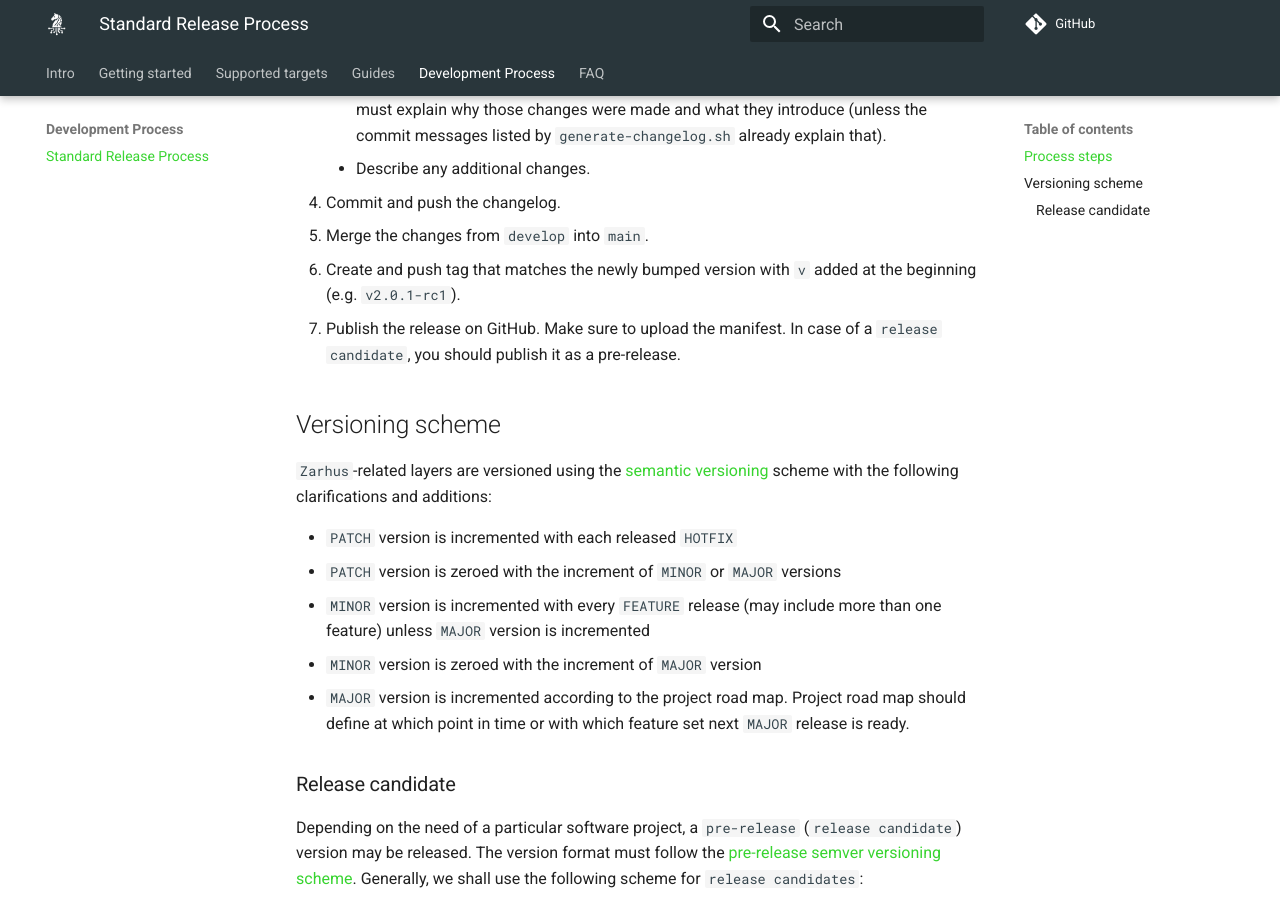
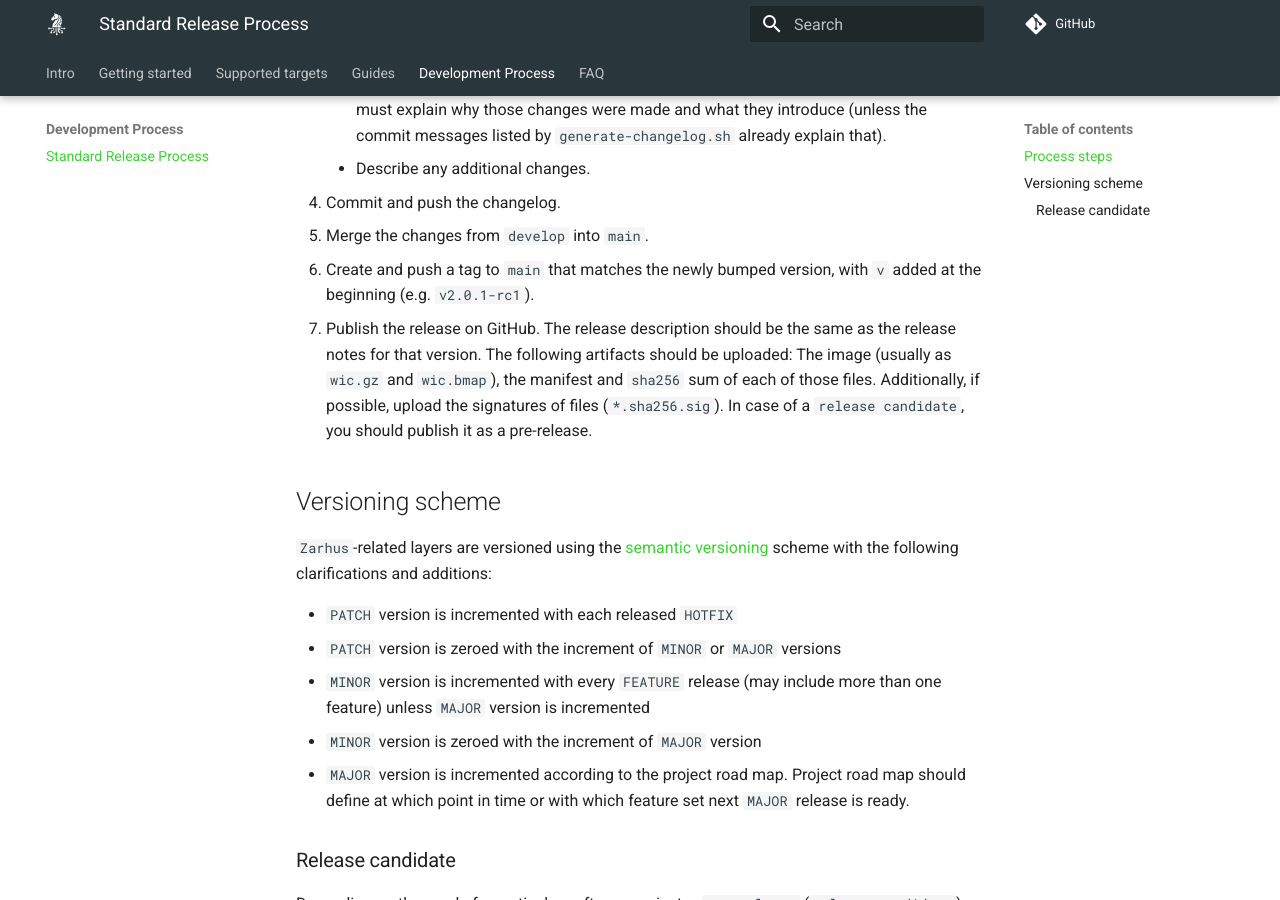
Before and after one commit to zarhus/docs, an MkDocs documentation site: the page built from docs/development-process/standard-release-process.md, in a window 1280 px wide and 900 px high, scrolled down 620 px. Built offline with MkDocs 1.6.1 and Material for MkDocs 9.7.7, drawn with Linux system fonts in a browser that asks for light colours; comment, search, counter and statistics services are not loaded.

Commit message:
standard-release-process.md: Specify release format
Signed-off-by: Pawel Langowski <pawel.langowski@3mdeb.com>

```diff
--- a/docs/development-process/standard-release-process.md
+++ b/docs/development-process/standard-release-process.md
@@ -26,10 +26,14 @@ process will be described in layer-specific documentation.
     - Describe any additional changes.
 4. Commit and push the changelog.
 5. Merge the changes from `develop` into `main`.
-5. Create and push tag that matches the newly bumped version with `v` added at
-   the beginning (e.g. `v2.0.1-rc1`).
-6. Publish the release on GitHub. Make sure to upload the manifest. In case of a
-   `release candidate`, you should publish it as a pre-release.
+6. Create and push a tag to `main` that matches the newly bumped version, with
+   `v` added at the beginning (e.g. `v2.0.1-rc1`).
+7. Publish the release on GitHub. The release description should be the same as
+   the release notes for that version. The following artifacts should be
+   uploaded: The image (usually as `wic.gz` and `wic.bmap`), the manifest and
+   `sha256` sum of each of those files. Additionally, if possible, upload the
+   signatures of files (`*.sha256.sig`). In case of a `release candidate`, you
+   should publish it as a pre-release.
 
 ## Versioning scheme
 
```
